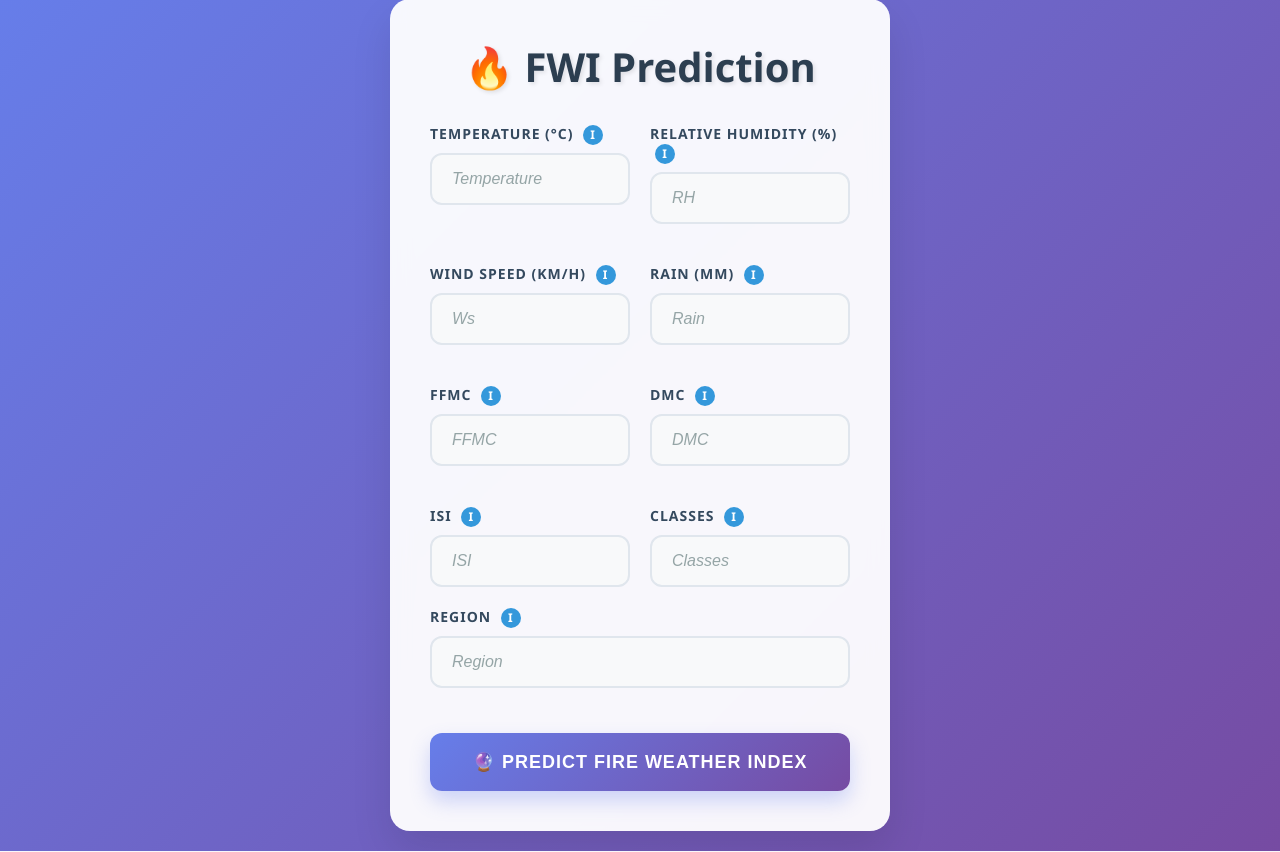
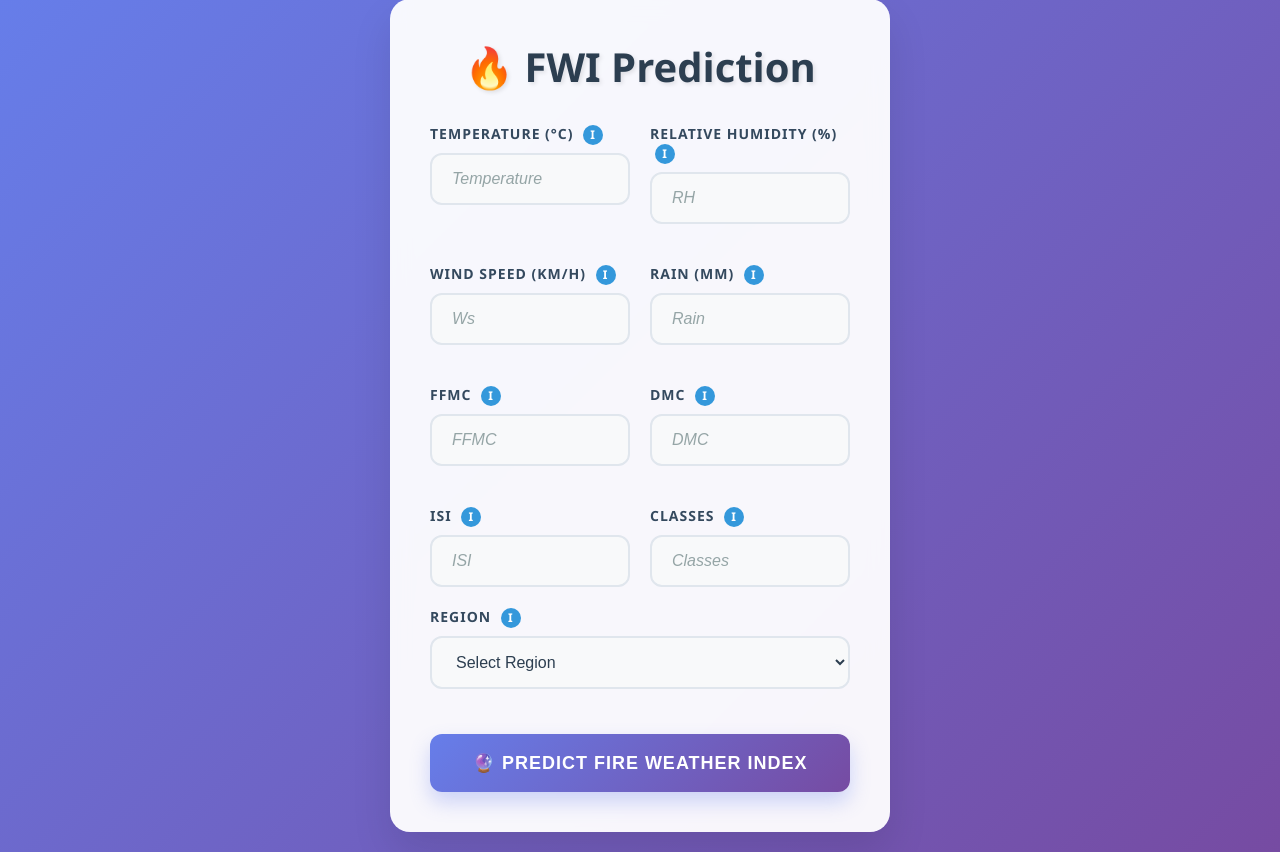
Before and after one commit to Tridib2510/forest-fires, a Flask app: page /predictdata in a window 1280 px wide. Shown: the part 21-873 px from the top of the page. Run offline with Flask 3, Linux system fonts and the light colour scheme; parts of the project's set-up code (start-up, migrations or seed data) failed here and were passed over.

Commit message:
front end change

```diff
--- a/application.py
+++ b/application.py
@@ -27,7 +27,7 @@ def predict_datapoint():
        DMC=float(request.form.get('DMC'))
        ISI=float(request.form.get('ISI'))
        Classes=float(request.form.get('Classes'))
-       Region=float(request.form.get('Region'))
+       Region=float(0 if request.form.get('Region')=='Bejaia Region' else 1)
       #For the new datapoints
        new_data_scaled=standard_scaler.transform([[Temperature,RH,Ws,Rain,FFMC,DMC,ISI,Classes,Region]])
        result=ridge_model.predict(new_data_scaled)
@@ -37,4 +37,4 @@ def predict_datapoint():
     return render_template('home.html')
 
 if __name__=="__main__":
-    app.run(host="0.0.0.0")#This 0.0.0.0 map to the local IP address of your device
+    app.run(host="0.0.0.0",debug=True)#This 0.0.0.0 map to the local IP address of your device
--- a/templates/home.html
+++ b/templates/home.html
@@ -61,7 +61,8 @@
             letter-spacing: 1px;
         }
 
-        .form-group input {
+        .form-group input,
+        .form-group select {
             width: 100%;
             padding: 15px 20px;
             border: 2px solid #e0e6ed;
@@ -73,7 +74,8 @@
             outline: none;
         }
 
-        .form-group input:focus {
+        .form-group input:focus,
+        .form-group select:focus {
             border-color: #667eea;
             background: white;
             box-shadow: 0 0 0 3px rgba(102, 126, 234, 0.1);
@@ -83,6 +85,10 @@
         .form-group input::placeholder {
             color: #95a5a6;
             font-style: italic;
+        }
+
+        .form-group select {
+            cursor: pointer;
         }
 
         .form-grid {
@@ -315,7 +321,11 @@
                         <span class="tooltiptext">Geographic region identifier</span>
                     </div>
                 </label>
-                <input type="text" name="Region" placeholder="Region" required />
+                <select name="Region" required>
+                    <option value="">Select Region</option>
+                    <option value="Bejaia Region">Bejaia Region</option>
+                    <option value="Sidi-Bel Abbes Region">Sidi-Bel Abbes Region</option>
+                </select>
             </div>
 
             <button type="submit" class="submit-btn">
```
